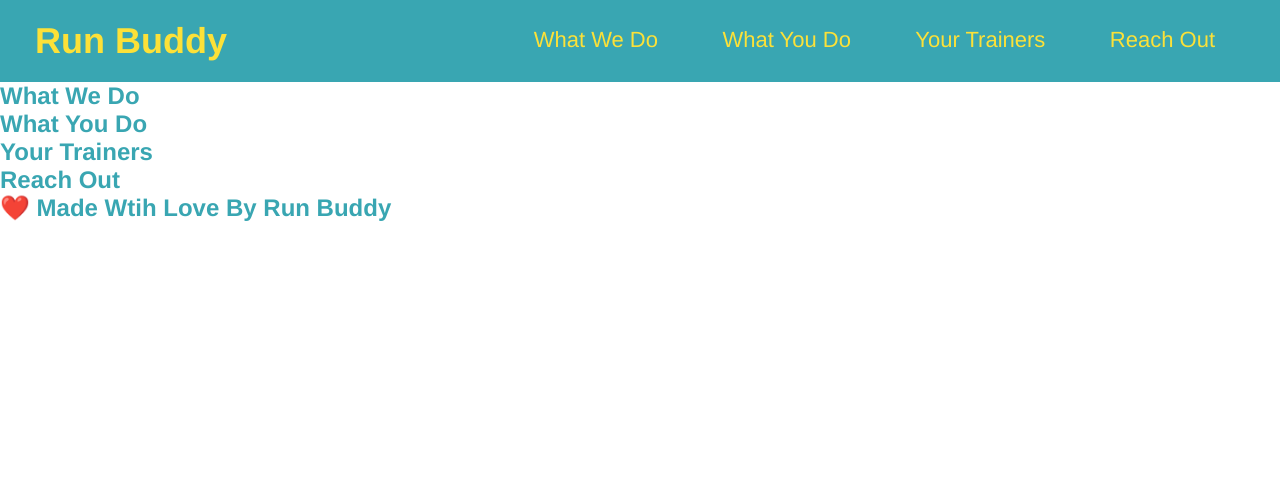
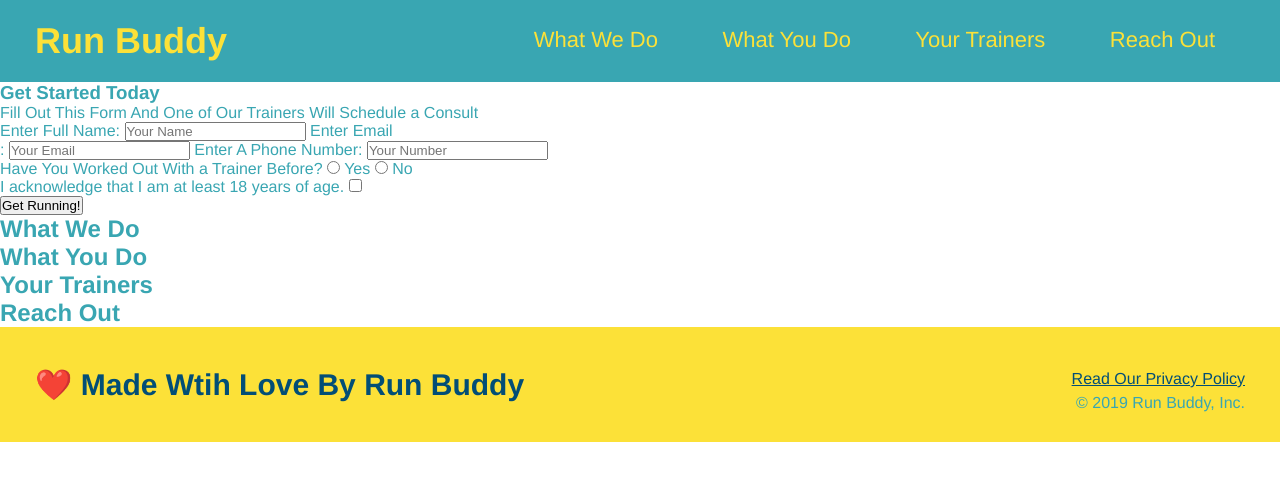
Before and after one commit to paosot/run-buddy, a plain HTML site: page index.html in a window 1280 px wide. Drawn offline with Linux system fonts and the light colour scheme.

Commit message:
hero section added

```diff
--- a/assets/css/style.css
+++ b/assets/css/style.css
@@ -1,6 +1,7 @@
 * {
     margin: 0;
     padding: 0;
+    box-sizing: border-box;
   }
 
 /* apply styles to <header> */
@@ -47,11 +48,32 @@ header {
   }
 
 
-
-
-
 body {
     /* more on this crazy alphanumerical value in a minute! */
     color: #39a6b2;
     font-family: Helvetica, Arial, sans-serif;
   }
+
+
+  footer {
+    background: #fce138;
+    width: 100%;
+    padding: 40px 35px;
+  }
+
+  footer h2 {
+    display: inline;
+    color: #024e76;
+    font-size: 30px;
+    margin: 0;
+  }
+
+  footer div {
+    float: right;
+    line-height: 1.5;
+    text-align: right;
+  }
+
+  footer a {
+    color: #024e76;
+  }
--- a/index.html
+++ b/index.html
@@ -9,7 +9,6 @@
     </head>
 
     <body>
-
      <!-- navigation -->
     <header>
         <h1>
@@ -34,10 +33,40 @@
         </li>
 
         </ul>
-
     </nav>
 </header>
-
+<!--hero section-->
+  <section>
+    <div>
+         <h3>Get Started Today</h3>
+         <p>Fill Out This Form And One of Our Trainers Will Schedule a Consult</p>
+    <!--Add form element -->
+        <form>
+          <label for="name">Enter Full Name:</label>
+          <input type="text" placeholder="Your Name" name="name" id="name"  />
+          <label for="email"> Enter Email <Address></Address>: </label>
+          <input type="email" placeholder="Your Email" name="name" id="email" />
+          <label for="number"> Enter A Phone Number:</label>
+          <input type="tel" placeholder="Your Number" name="name" id="number" />
+        <label>
+          <p>
+            Have You Worked Out With a Trainer Before?
+            <input type="radio" name="trainer-confirm" id="trainer-yes" />
+            <label for="trainer-yes">Yes</label>
+            <input type="radio" name="trainer-confirm" id="trainer-no" />
+            <label for= "trainer-no">No</label>
+         <br>
+            I acknowledge that I am at least 18 years of age.
+            <input type="checkbox" name="age-confirm" id="checkbox" />
+          </br>
+          </p>
+          <button type="submit">
+              Get Running!
+          </button>
+        </label>
+        </form>
+    </div>
+</section>
  <!-- hero/jumbotron -->
   <section>
     </section>
@@ -65,6 +94,10 @@
     <!-- footer -->
     <footer>
         <h2> ❤️ Made Wtih Love By Run Buddy </h2>
+        <div>
+            <a href="#">Read Our Privacy Policy</a><br />
+            &copy; 2019 Run Buddy, Inc.
+          </div>
     </footer>
 
     </body>
```
Lines whose indentation alone changed are shown as unchanged.
